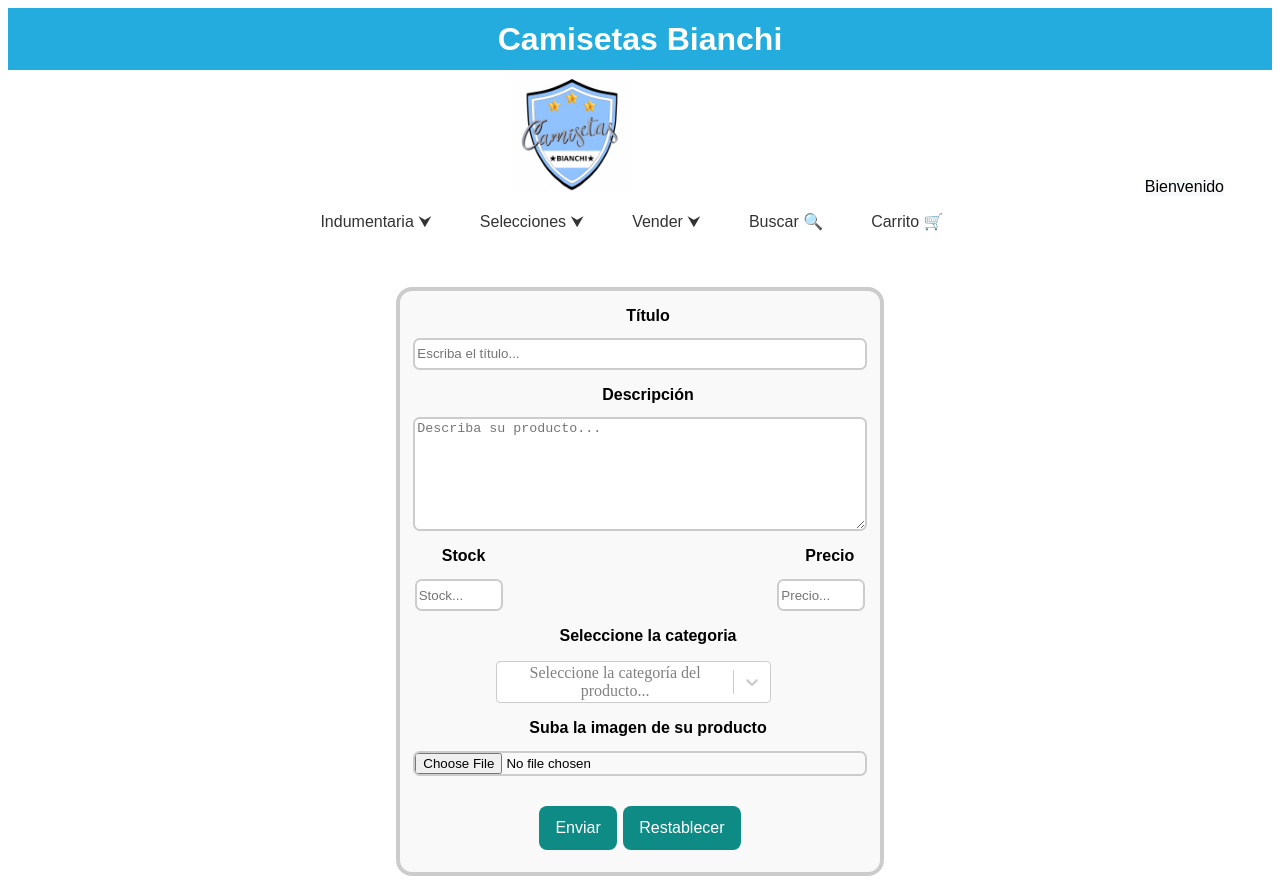
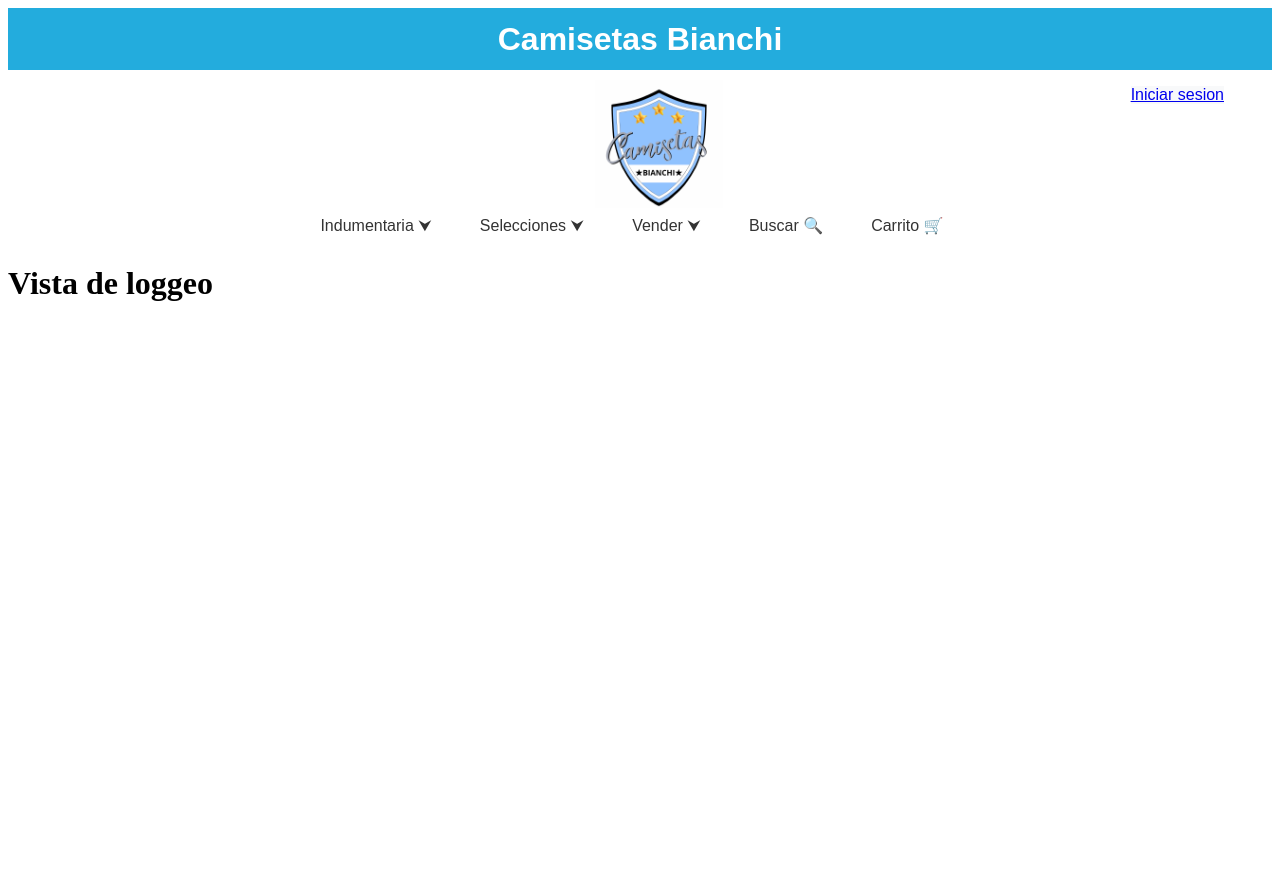
Before and after one commit to joacoss10/ApiECommerce, a React (Vite) app in the folder FrontEnd/: page /Vender in a window 1280 px wide. After the commit the page ends 800 px from the top, so only its background shows below. Built offline with nearby package versions, Linux system fonts and the light colour scheme.

Commit message:
Actualizacion imagen

```diff
--- a/FrontEnd/src/Styles/EstadoDeLoggeo.css
+++ b/FrontEnd/src/Styles/EstadoDeLoggeo.css
@@ -1,15 +1,11 @@
 .ContenedorLoggeo {
-    margin-top: 2em;
+    margin-top: 1em;
     margin-right: 3em;
     text-align: right;
     font-family: "Arial", sans-serif;
 }
 
-#Saludo {
-    list-style: none;
-    display: inline-block;
-    background-color: #f8f9fa;
-}
+#Saludo,
 
 #InciarSesion {
     list-style: none;
@@ -17,8 +13,8 @@
     background-color: #f8f9fa;
 }
 
-.ImagenLogo {
-    margin-top: -2em;
-    margin-right: 32em;
-
+#ImagenLogo {
+    position: fixed;
+    top: 5em;
+    right: 43.5%;
 }
--- a/FrontEnd/src/Styles/Menu.css
+++ b/FrontEnd/src/Styles/Menu.css
@@ -1,5 +1,5 @@
 .Menu {
-    margin-top: 1em;
+    margin-top: 7em;
     text-align: center;
     font-family: "Arial", sans-serif;
 }
--- a/FrontEnd/src/views/EstadoDeLoggeo.jsx
+++ b/FrontEnd/src/views/EstadoDeLoggeo.jsx
@@ -7,7 +7,7 @@ const EstadoDeLoggeo = ({ isLoggedIn, userName }) => {
     return (
         <div class="ContenedorLoggeo">
             <a href="/">
-                <img class="ImagenLogo" src={logo} width='10%'></img >
+                <img id="ImagenLogo" src={logo} width='10%'></img >
             </a>
 
             {
--- a/FrontEnd/src/views/Logeo.jsx
+++ b/FrontEnd/src/views/Logeo.jsx
@@ -2,7 +2,7 @@ import React from "react";
 import { useState } from "react";
 
 const Logeo = ({ onLogin }) => {
-    const [loginSuccess, setLoginSuccess] = useState(true);
+    const [loginSuccess, setLoginSuccess] = useState();
     const usuario = '' //es el nombre de usuario que se traeria de la bd o el que se registra
     if (loginSuccess) {
         onLogin(usuario)
```
